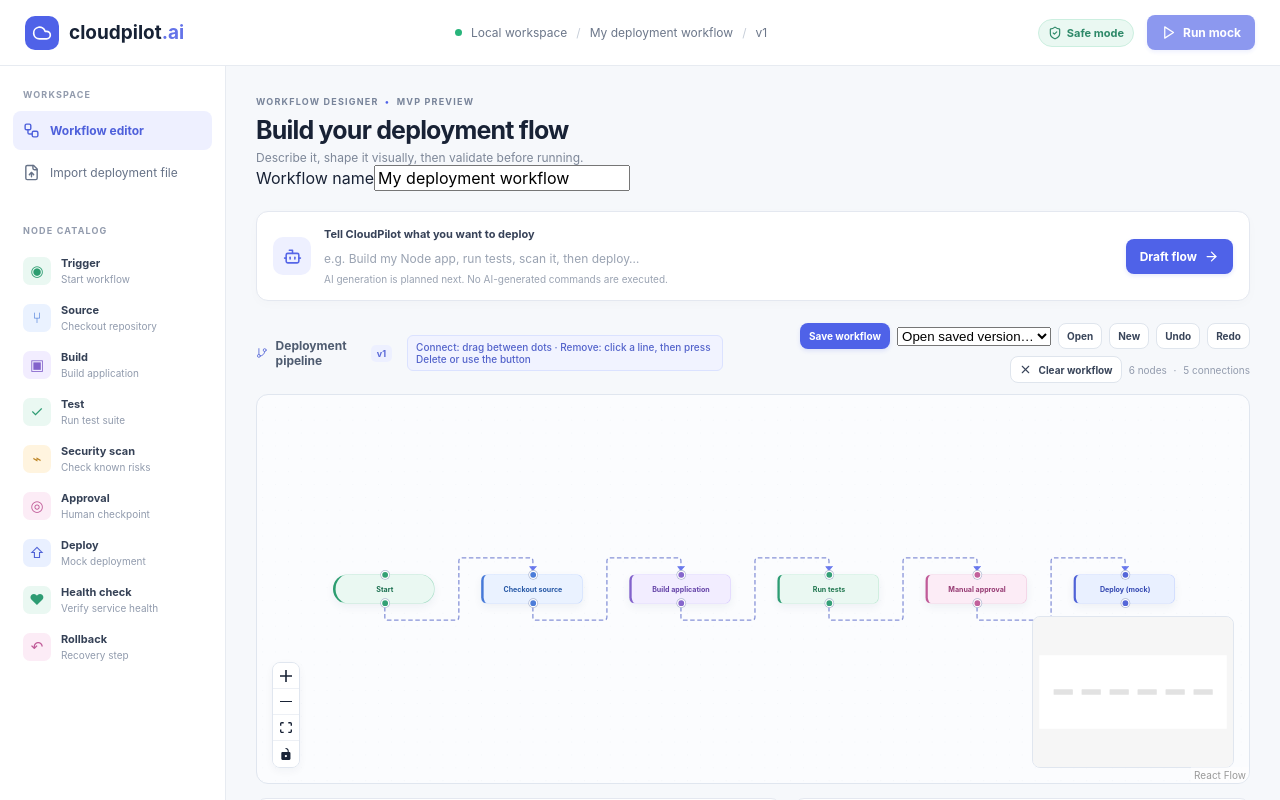
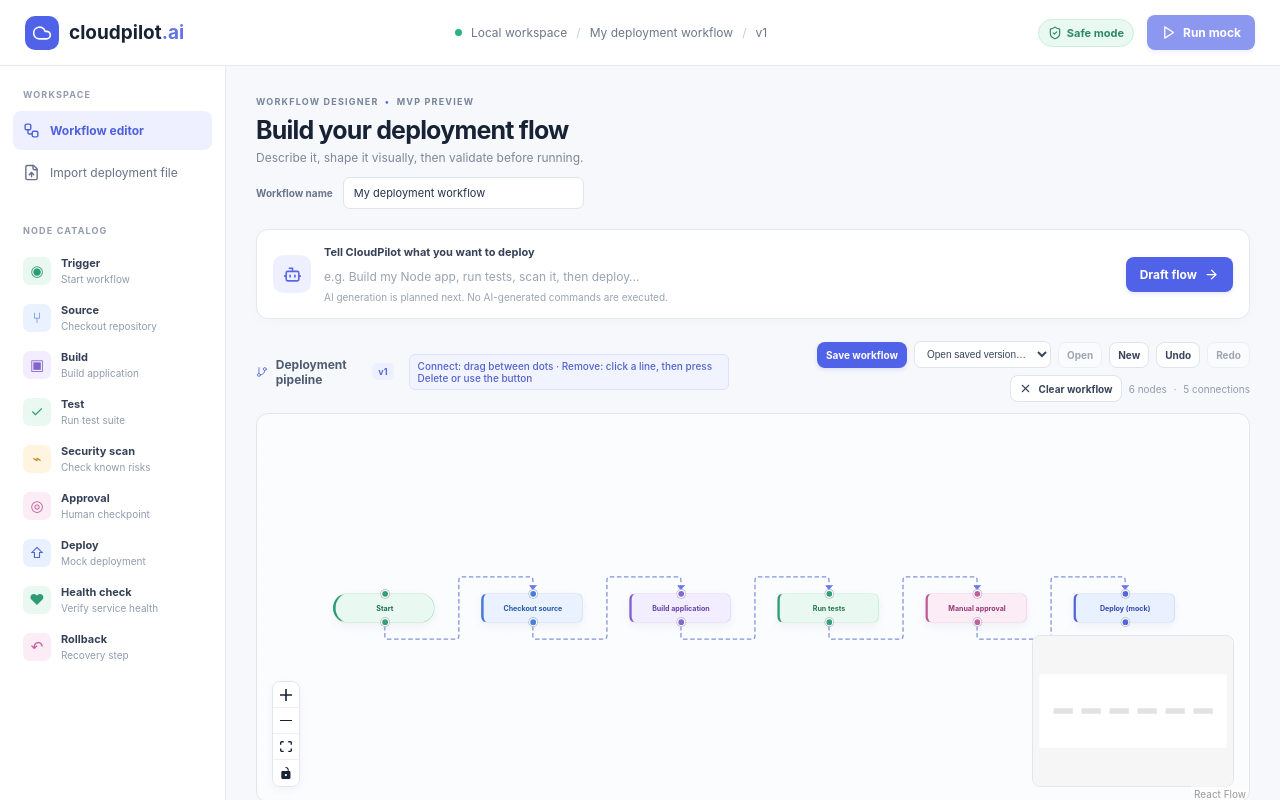
Before and after one commit to LChathuranga/cloudpilot-ai, a React (Vite) app in the folder apps/web/: page / in a window 1280 px wide. Shown: the top 800 px of the page. Built offline with nearby package versions, Linux system fonts and the light colour scheme.

Commit message:
Style workflow name and save version controls

```diff
--- a/apps/web/src/styles.css
+++ b/apps/web/src/styles.css
@@ -53,3 +53,12 @@
 .setting-field select{cursor:pointer}
 .setting-checkbox{display:flex!important;align-items:center;gap:7px;margin-top:7px;font-weight:500!important}
 .setting-checkbox input{accent-color:#596be8}
+
+
+/* Workflow naming and local version controls */
+.workflow-name-control{display:flex;align-items:center;gap:10px;margin-top:12px;max-width:420px}
+.workflow-name-control label{font-size:10px;font-weight:700;color:#68758b;white-space:nowrap}
+.workflow-name-control input{width:100%;min-width:0;border:1px solid #dfe5ed;border-radius:7px;background:#fff;padding:8px 10px;font-size:11px;color:#26334a;outline-color:#6978ed}
+.saved-version-select{max-width:230px;min-width:130px;border:1px solid #dfe5ed;border-radius:7px;background:#fff;padding:6px 8px;font-size:10px;color:#39455a}
+.canvas-toolbar-actions .button:disabled{opacity:.45;cursor:not-allowed}
+@media(max-width:700px){.workflow-name-control{max-width:100%;align-items:flex-start;flex-direction:column;gap:5px}.saved-version-select{max-width:100%;width:100%}}
```
